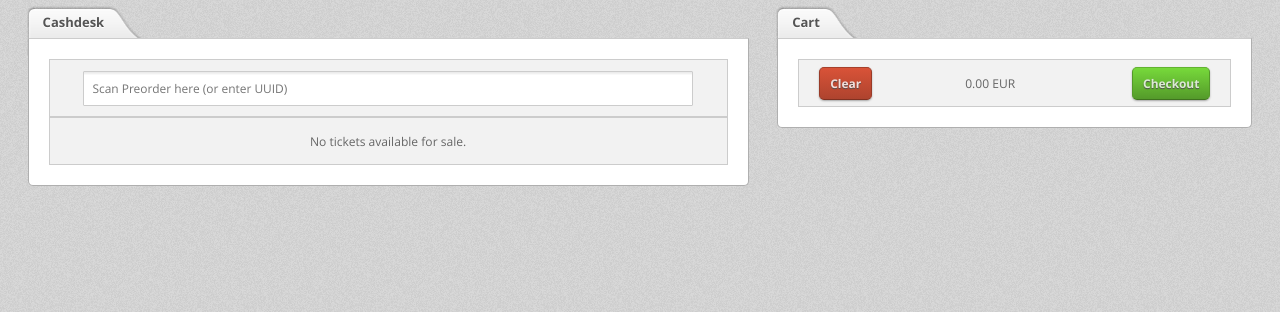
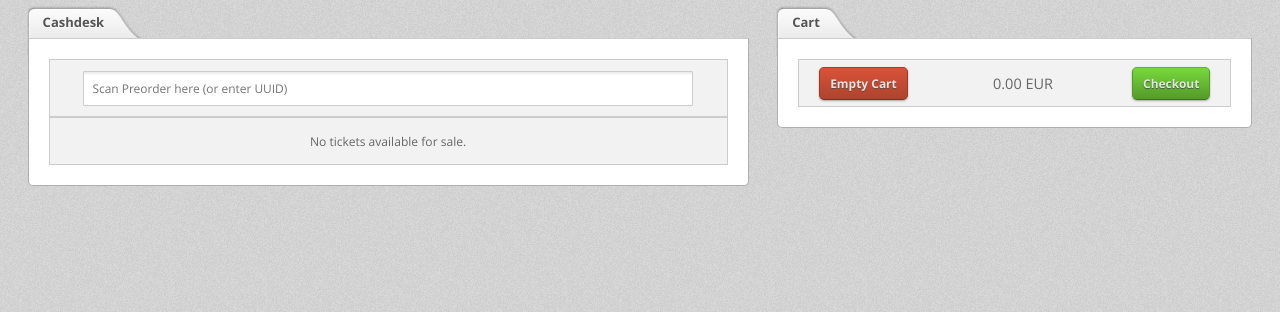
Before and after one commit to Atlantic777/c4sh, a Django app: template c4sh/templates/frontend/dashboard.html in a window 1280 px wide. Shown: the part 44-356 px from the top of the page. Run offline with Django 3.2, Linux system fonts and the light colour scheme; the template is opened without the code that fills it, so the values that code supplies are empty; parts of the project's set-up code (start-up, migrations or seed data) failed here and were passed over.

Commit message:
changed cart order, summary is now fixed on top

```diff
--- a/c4sh/templates/frontend/dashboard.html
+++ b/c4sh/templates/frontend/dashboard.html
@@ -200,18 +200,18 @@
 			<section>
 				<form method="POST" action="{% url "desk-sell" %}">
 				{% csrf_token %}
-				<table id="cart">
-				</table>
 				<table>
 					<tr>
 						<td style="text-align:left; padding-left: 20px;">
-							<button class="button red tooltip" title="Empty Cart" onclick="emptyCart(); return false;">Clear</button>
+							<button class="button red" onclick="emptyCart(); return false;">Empty Cart</button>
 						</td>
-						<td id="cart-sum">0.00 EUR</td>
+						<td id="cart-sum" style="font-size:larger;">0.00 EUR</td>
 						<td style="text-align:right; padding-right: 20px;">
 							<input type="submit" class="button green" onclick="return true;" value="Checkout"/>
 						</td>
 					</tr>
+				</table>
+				<table id="cart">
 				</table>
 				</form>
 			</section>
```
